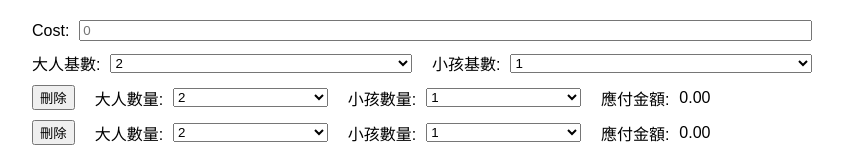
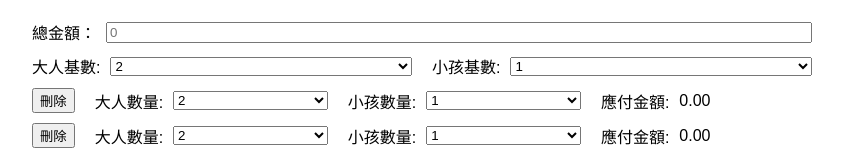
Before and after one commit to walkingice/dirty_converter, a plain HTML site: page index.html in a window 1280 px wide. Shown: the top 160 px of the page, without its empty margins (208-1051 px from the left). Drawn offline with Linux system fonts and the light colour scheme.

Commit message:
change label

```diff
--- a/index.html
+++ b/index.html
@@ -42,7 +42,7 @@
 <body>
     <div class="container">
         <div class="input-group">
-            <label for="cost">Cost:</label>
+            <label for="cost">總金額：</label>
             <input type="number" id="cost" value="" placeholder="0">
         </div>
         <div class="input-group" id="condition">
```
